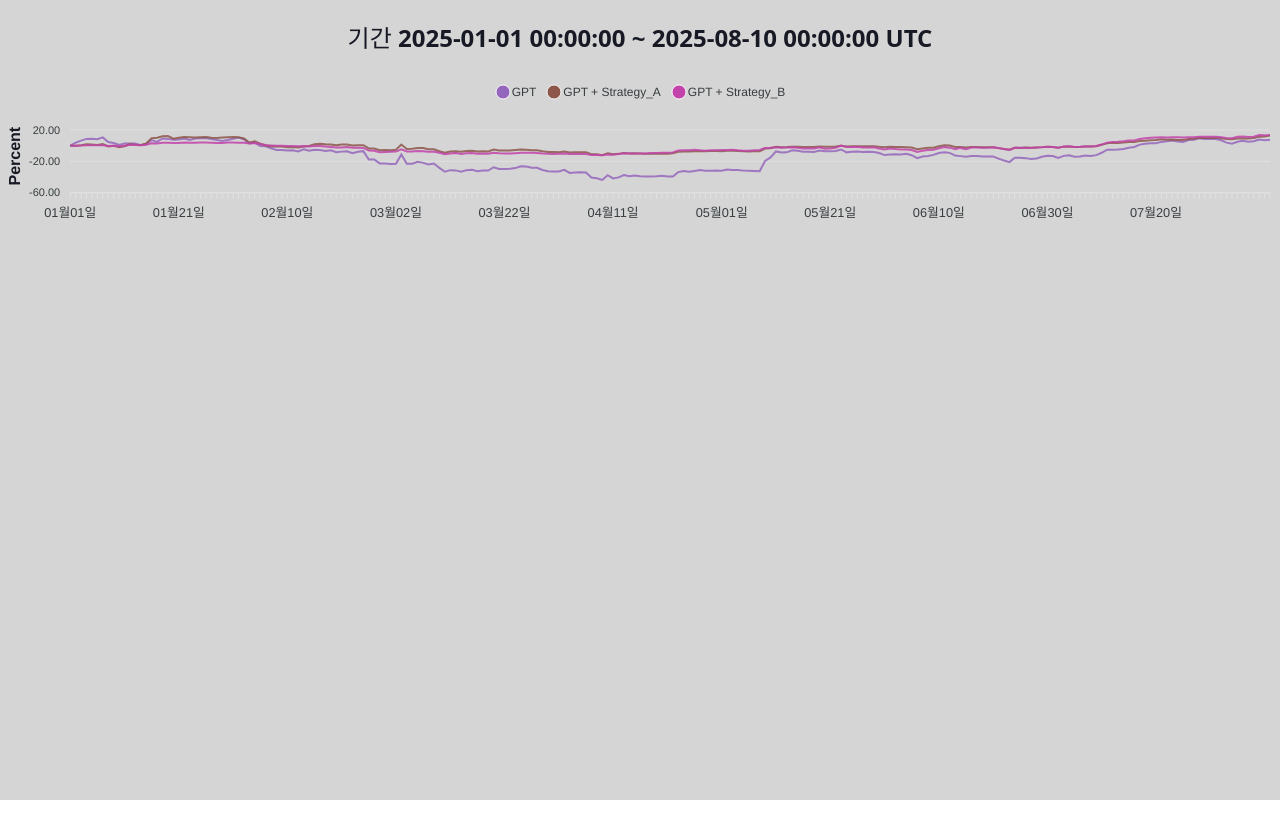
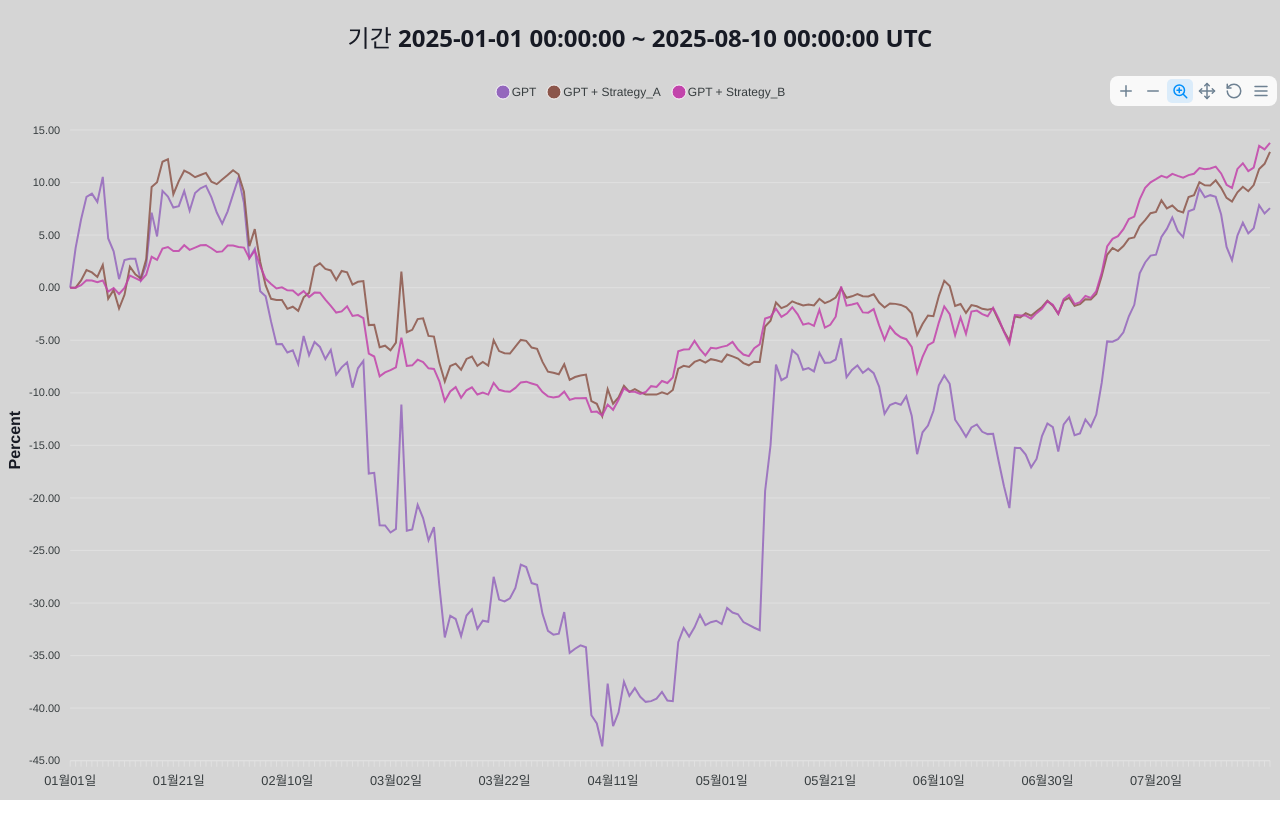
Before and after one commit to qqqqaqaqaqq/bot_trader_backtesting, a React (Vite) app: page /#/ in a window 1280 px wide. Built offline with nearby package versions, Linux system fonts and the light colour scheme.

Commit message:
화면 수정

```diff
--- a/src/App.css
+++ b/src/App.css
@@ -1,10 +1,9 @@
 html {
     width: 100%;
-    height: auto;
-    min-height: 100vh;
+    height: 100%;
     margin: 0;
     padding: 0;
-    box-sizing: border-box;
+    overflow: hidden;
 }
 
 html * {
@@ -25,18 +24,10 @@ body {
 
     color: var(--text-color);
     background-color: var(--bg-color);
-    display: flex;
 
-    display: flex;
-    align-items: stretch;
-    justify-content: stretch;
 }
 
 #root {
     width: 100%;
     height: 100%;
-
-    display: flex;
-    align-items: center;
-    justify-content: center;
 }
--- a/src/pages/DAY.jsx
+++ b/src/pages/DAY.jsx
@@ -38,9 +38,9 @@ export default function DAY() {
     chart: {
       type: 'line',
       height: 500,
-      zoom: { enabled: false },
-      toolbar: { show: false },
-      animations: { enabled: false }
+      zoom: { enabled: true },
+      toolbar: { show: true },
+      animations: { enabled: true }
     },
     colors: ["#9467bd", "#8c564b", "#c244ab"],
   xaxis: {
--- a/src/pages/styles/DAY.css
+++ b/src/pages/styles/DAY.css
@@ -35,38 +35,6 @@
   gap : 10px;
 }
 
-.rank-card {
-  font-size: 0.9em;
-  font-weight: bold;
-  text-align: center;
-
-  border-radius: 12px;
-  background: linear-gradient(135deg, #f6d365 0%, #fda085 100%);
-  color: var(--text-color);
-  box-shadow: 0 4px 12px rgba(0, 0, 0, 0.15);
-  transition: transform 0.2s, box-shadow 0.2s;
-  cursor: pointer;
-}
-
-.rank-card div {
-  margin: 5px 0;
-}
-
-.rank-card .rank-position {
-  font-size: 1em;
-  color: var(--text-color)
-}
-
-.rank-card .rank-name {
-  font-size: 0.9em;
-  color: var(--text-color)
-}
-
-.rank-card .rank-value {
-  font-size: 1.1em;
-  font-weight: bold;
-  color: var(--text-color)
-}
 
 .StrategyCard {
   background: linear-gradient(135deg, #f6d365 0%, #fda085 100%);
```
